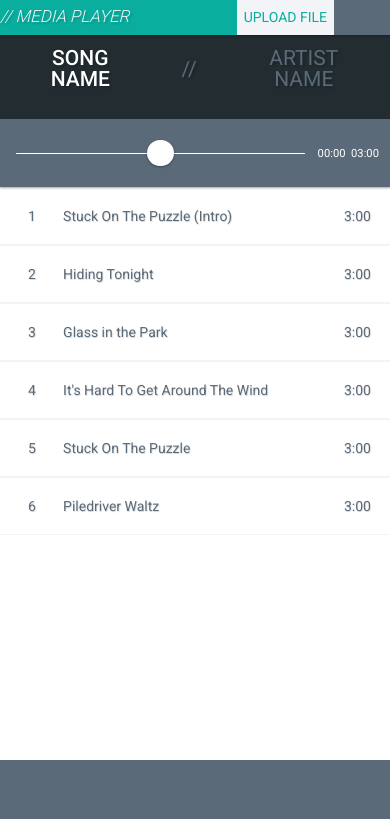
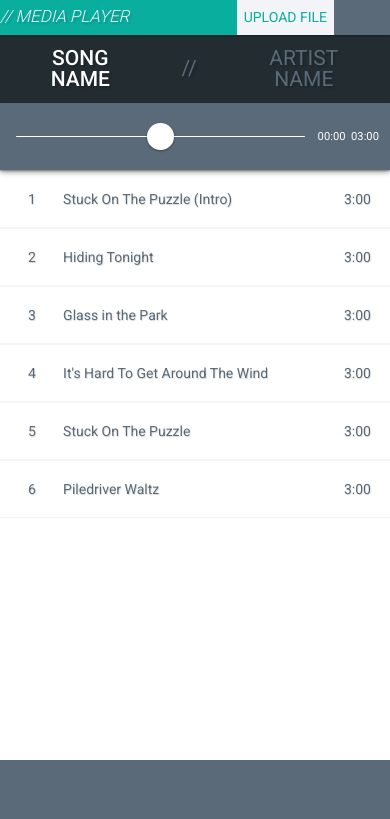
Before and after one commit to KNIGHTTH0R/MobileWebHybrid, a PHP site: page / in a window 390 px wide. Shown: the top 819 px of the page. Run offline with PHP 8.4, Linux system fonts and the light colour scheme; some libraries are stand-ins or nearby versions.

Commit message:
Adjust title block for mobile

```diff
--- a/MediaPlayer/css/stylesheet.css
+++ b/MediaPlayer/css/stylesheet.css
@@ -462,11 +462,12 @@ input[type=range]:focus {
  #container-top-col-right, #media-player-container
   {
     width: 100%;
-    height: 90%;
+    /*height: 90%;*/
   }
 
   #media-player
   {
+    margin-top: 0;
     background-color: #5A6A78;
     height:50%;
     bottom: 0;
```
